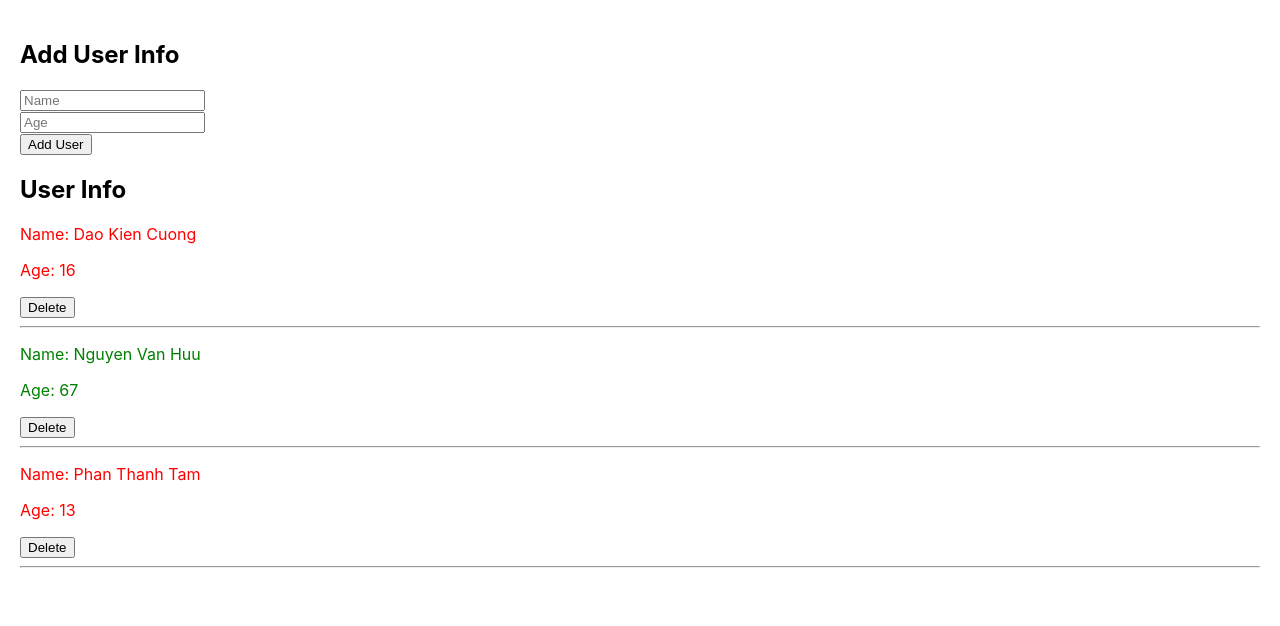
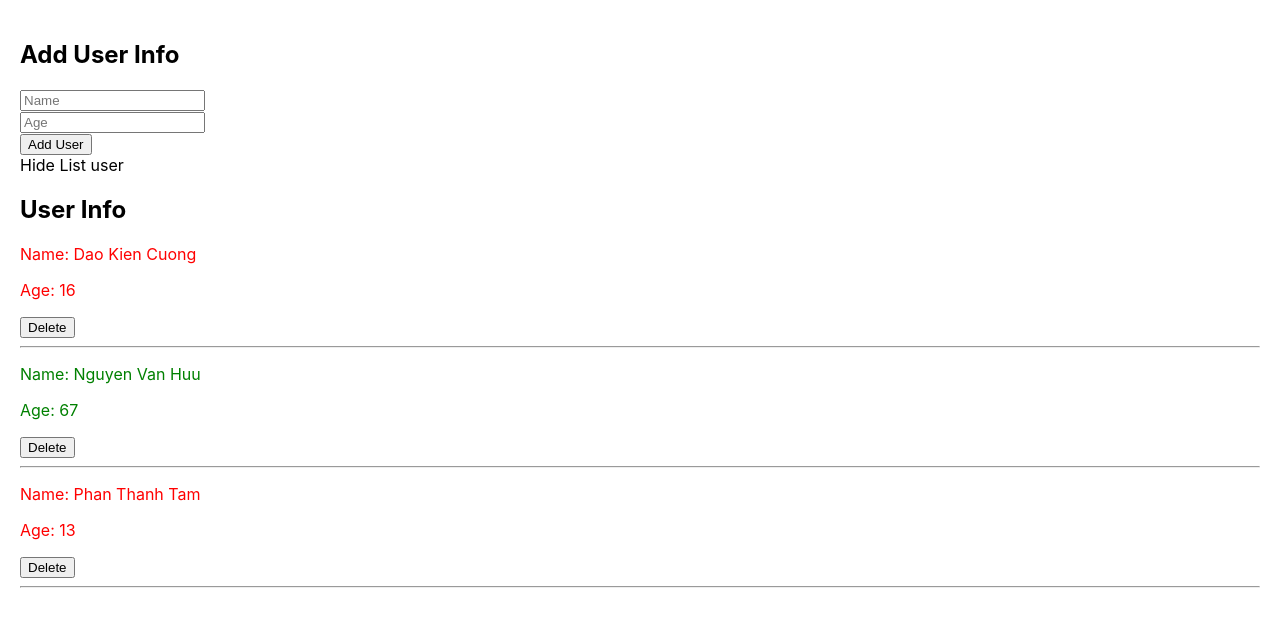
Before and after one commit to daokiencuong/react_basic_app, a React (Create React App) app: page / in a window 1280 px wide. Shown: the top 626 px of the page. Built offline with nearby package versions, Linux system fonts and the light colour scheme.

Commit message:
State with function components

```diff
--- a/src/components/UserInfo.js
+++ b/src/components/UserInfo.js
@@ -1,4 +1,4 @@
-import React from "react";
+import React, { useState } from "react";
 import "./UserInfo.scss";
 import logo from "../logo.svg";
 
@@ -40,9 +40,27 @@ import logo from "../logo.svg";
 const UserInfo = (props) => {
     const { listUsers } = props;
     // console.table(listUsers);
+
+    const [isShowHideListUser, setIsShowHideListUser] = useState(true);
+
+    const handleShowHideListUser = () => {
+        setIsShowHideListUser(!isShowHideListUser);
+    };
+
     return (
-        <>
-            {true && (
+        <div className="display-info-container">
+            <div>
+                <span
+                    onClick={() => {
+                        handleShowHideListUser();
+                    }}
+                >
+                    {isShowHideListUser !== true
+                        ? "Show list user"
+                        : "Hide List user"}
+                </span>
+            </div>
+            {isShowHideListUser && (
                 <div>
                     <h2>User Info</h2>
                     {listUsers.map((user) => {
@@ -57,9 +75,7 @@ const UserInfo = (props) => {
                                     <button
                                         onClick={(event) => {
                                             event.preventDefault();
-                                            props.handleDeleteUser(
-                                                user.id
-                                            );
+                                            props.handleDeleteUser(user.id);
                                         }}
                                     >
                                         Delete
@@ -71,7 +87,7 @@ const UserInfo = (props) => {
                     })}
                 </div>
             )}
-        </>
+        </div>
     );
 };
 
```
